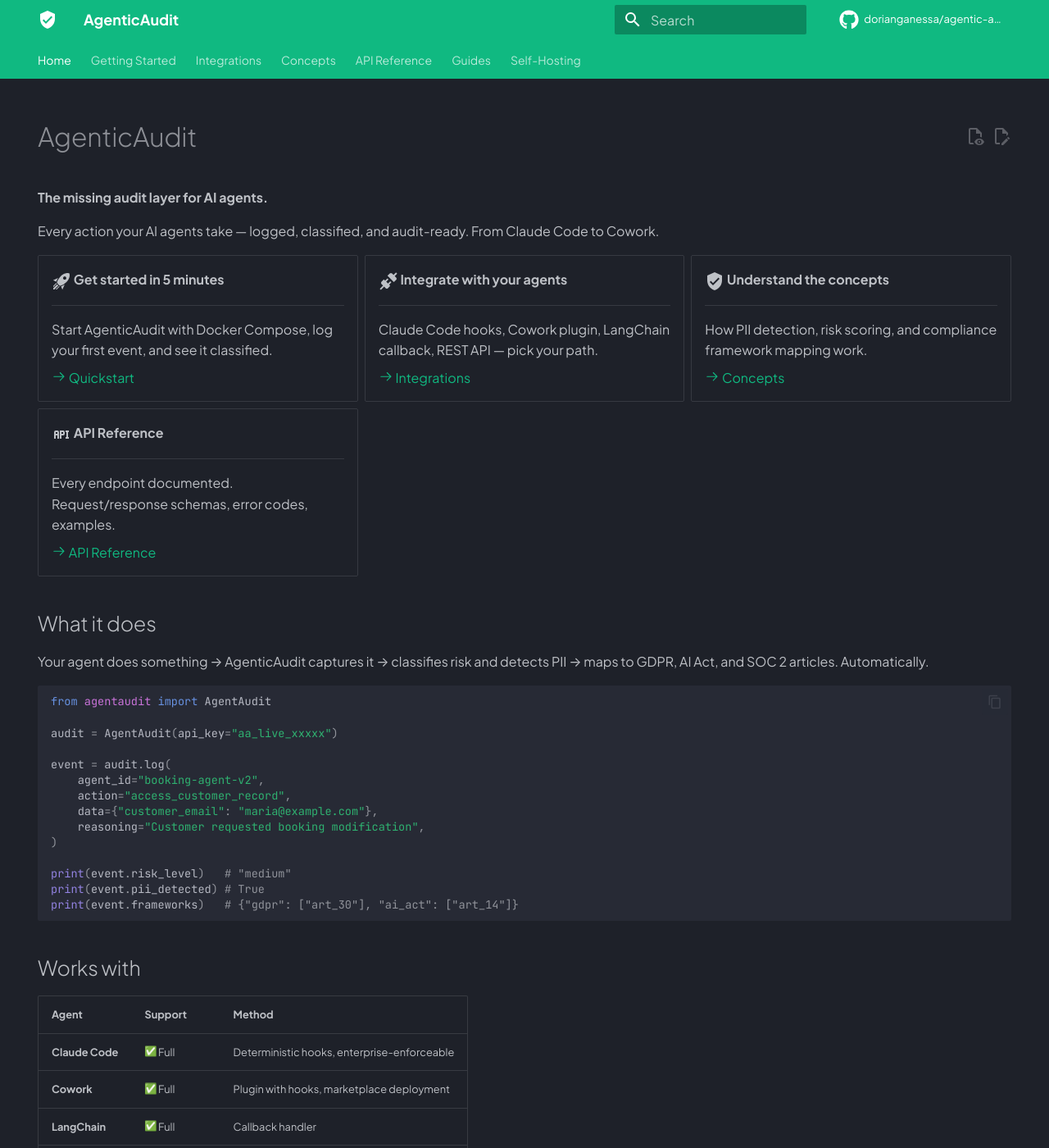
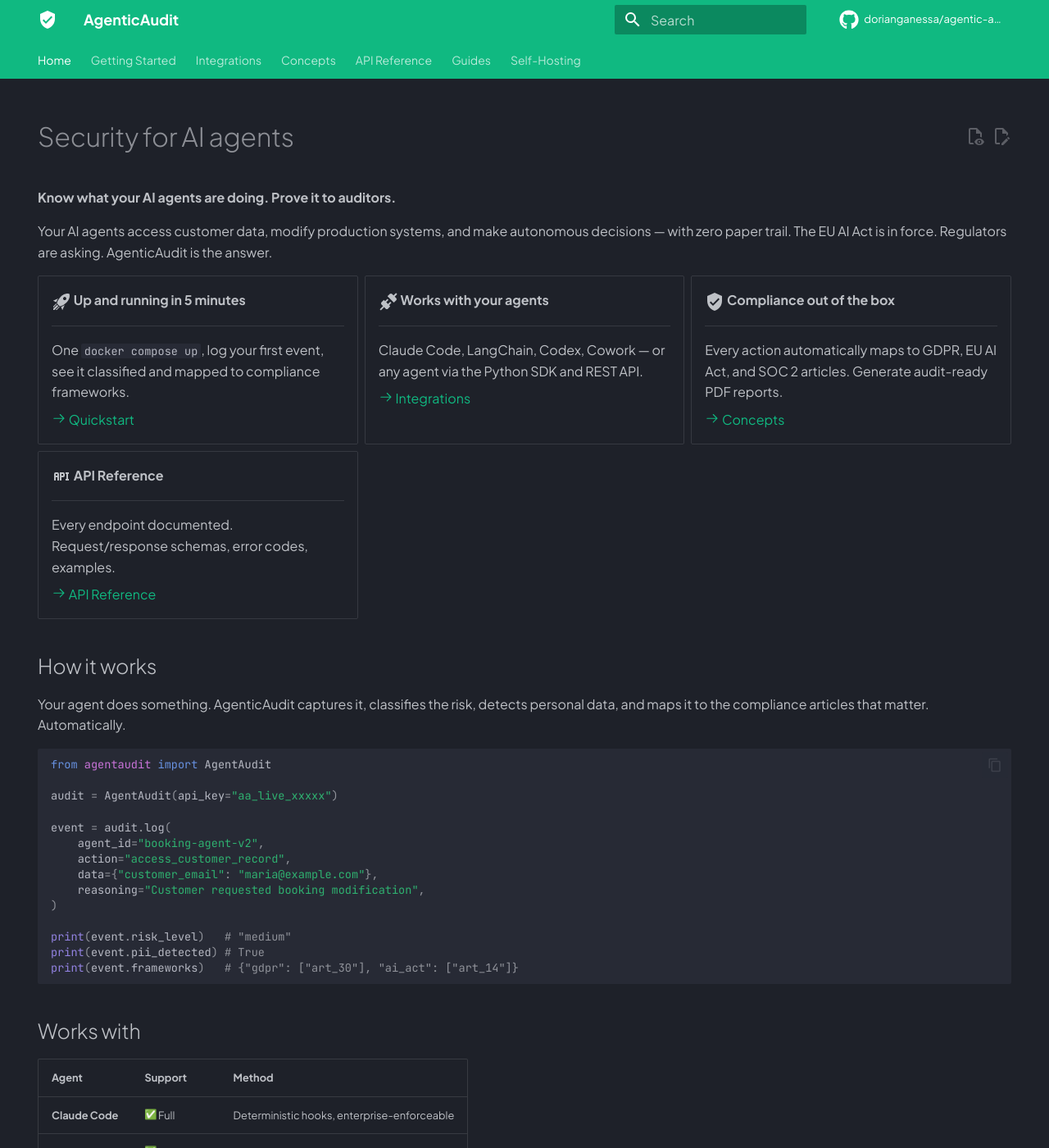
Before and after one commit to dorianganessa/agentic-audit, an MkDocs documentation site: the page built from docs/index.md, in a window 1280 px wide and 1400 px high. Shown: the whole window at 82% size. Built offline with MkDocs 1.6.1 and Material for MkDocs 9.7.7, drawn with Linux system fonts in a browser that asks for light colours; emoji names are drawn with the system emoji font; comment, search, counter and statistics services are not loaded.

Commit message:
docs: rewrite messaging — lead with "Security for AI agents"
Romain's feedback: the product messaging is too technical and loses
non-technical buyers. Restructure both the README and docs landing
page to lead with the problem (zero paper trail + EU AI Act) instead
of architecture details. Move technical content below the fold.

````diff
--- a/docs/index.md
+++ b/docs/index.md
@@ -4,35 +4,35 @@
   - toc
 ---
 
-# AgenticAudit
+# Security for AI agents
 
-**The missing audit layer for AI agents.**
+**Know what your AI agents are doing. Prove it to auditors.**
 
-Every action your AI agents take — logged, classified, and audit-ready. From Claude Code to Cowork.
+Your AI agents access customer data, modify production systems, and make autonomous decisions — with zero paper trail. The EU AI Act is in force. Regulators are asking. AgenticAudit is the answer.
 
 <div class="grid cards" markdown>
 
--   :material-rocket-launch:{ .lg .middle } __Get started in 5 minutes__
+-   :material-rocket-launch:{ .lg .middle } __Up and running in 5 minutes__
 
     ---
 
-    Start AgenticAudit with Docker Compose, log your first event, and see it classified.
+    One `docker compose up`, log your first event, see it classified and mapped to compliance frameworks.
 
     [:octicons-arrow-right-24: Quickstart](getting-started/quickstart.md)
 
--   :material-connection:{ .lg .middle } __Integrate with your agents__
+-   :material-connection:{ .lg .middle } __Works with your agents__
 
     ---
 
-    Claude Code hooks, Cowork plugin, LangChain callback, REST API — pick your path.
+    Claude Code, LangChain, Codex, Cowork — or any agent via the Python SDK and REST API.
 
     [:octicons-arrow-right-24: Integrations](integrations/claude-code.md)
 
--   :material-shield-check:{ .lg .middle } __Understand the concepts__
+-   :material-shield-check:{ .lg .middle } __Compliance out of the box__
 
     ---
 
-    How PII detection, risk scoring, and compliance framework mapping work.
+    Every action automatically maps to GDPR, EU AI Act, and SOC 2 articles. Generate audit-ready PDF reports.
 
     [:octicons-arrow-right-24: Concepts](concepts/pii-detection.md)
 
@@ -46,9 +46,9 @@
 
 </div>
 
-## What it does
+## How it works
 
-Your agent does something → AgenticAudit captures it → classifies risk and detects PII → maps to GDPR, AI Act, and SOC 2 articles. Automatically.
+Your agent does something. AgenticAudit captures it, classifies the risk, detects personal data, and maps it to the compliance articles that matter. Automatically.
 
 ```python
 from agentaudit import AgentAudit
````
Also changed, not shown: README.md (+47 -31 lines).
